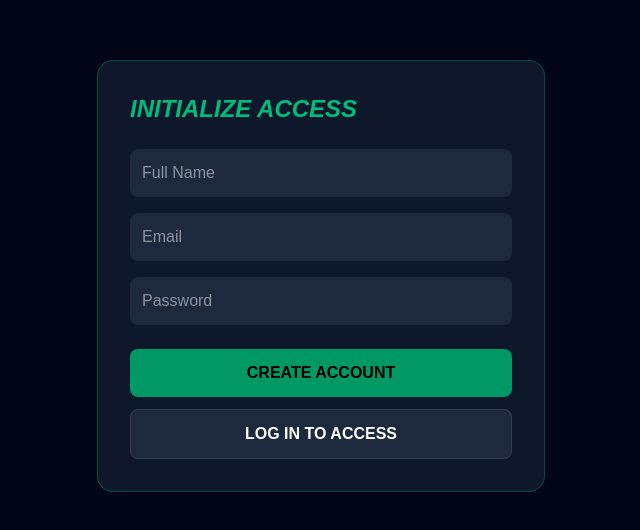
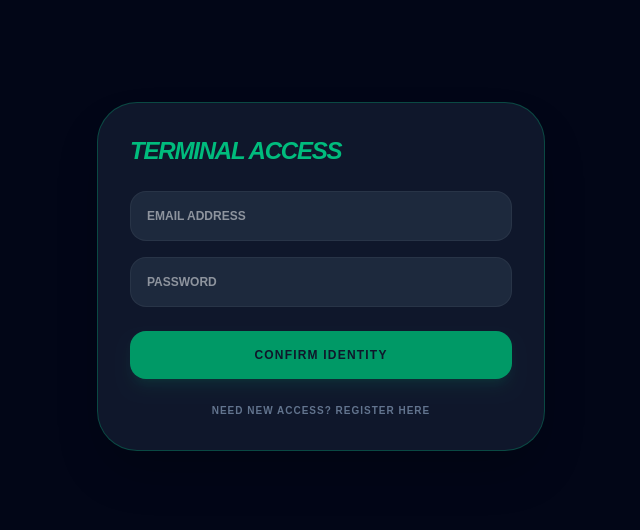
Before and after one commit to Ultza/forest-guard-dashboard, a Next.js app: page /login in a window 1280 px wide. Shown: the part 124-654 px from the top of the page, without its empty margins (319-959 px from the left). Built offline with nearby package versions, Linux system fonts and the light colour scheme; no server answers.

Commit message:
Fix login page with toggle mode

```diff
--- a/app/login/page.tsx
+++ b/app/login/page.tsx
@@ -3,51 +3,58 @@ import { useState } from 'react'
 import { supabase } from '../../lib/supabase'
 
 export default function LoginPage() {
+  const [isRegister, setIsRegister] = useState(false); // State untuk tukar mode
   const [email, setEmail] = useState('')
   const [password, setPassword] = useState('')
   const [fullName, setFullName] = useState('')
 
-  const handleSignUp = async () => {
-    const { data, error } = await supabase.auth.signUp({
+  const handleAuth = async () => {
+    if (isRegister) {
+      // LOGIKA DAFTAR
+      const { error } = await supabase.auth.signUp({
         email,
         password,
         options: { data: { full_name: fullName } }
       })
       if (error) alert(error.message)
-    else alert("Cek email kamu untuk verifikasi atau langsung cek di Supabase!")
-  }
-
-  // Tambahkan fungsi Login ini di bawah fungsi handleSignUp
-const handleLogin = async () => {
-  const { data, error } = await supabase.auth.signInWithPassword({
+      else alert("Pendaftaran berhasil! Silakan login.")
+    } else {
+      // LOGIKA LOGIN
+      const { error } = await supabase.auth.signInWithPassword({
         email,
         password,
-  });
-
-  if (error) {
-    alert("Gagal Login: " + error.message);
-  } else {
-    alert("Berhasil Login sebagai " + email);
-    window.location.href = "/"; // Tendang user kembali ke halaman utama setelah login
+      })
+      if (error) alert("Gagal Login: " + error.message)
+      else window.location.href = "/";
     }
-};
+  }
 
   return (
     <div className="min-h-screen bg-[#020617] flex items-center justify-center p-4">
-      <div className="bg-slate-900 p-8 rounded-2xl border border-emerald-500/30 w-full max-w-md">
-        <h2 className="text-emerald-500 font-black text-2xl mb-6 italic">INITIALIZE ACCESS</h2>
-        <input type="text" placeholder="Full Name" className="w-full mb-4 p-3 bg-slate-800 rounded-lg text-white"
+      <div className="bg-slate-900 p-8 rounded-[2.5rem] border border-emerald-500/30 w-full max-w-md shadow-2xl">
+        <h2 className="text-emerald-500 font-black text-2xl mb-6 italic tracking-tighter">
+          {isRegister ? "CREATE AGENT ID" : "TERMINAL ACCESS"}
+        </h2>
+
+        {isRegister && (
+          <input type="text" placeholder="FULL NAME" className="w-full mb-4 p-4 bg-slate-800 rounded-2xl text-white text-xs font-bold outline-none border border-white/5 focus:border-emerald-500"
             onChange={(e) => setFullName(e.target.value)} />
-        <input type="email" placeholder="Email" className="w-full mb-4 p-3 bg-slate-800 rounded-lg text-white"
+        )}
+
+        <input type="email" placeholder="EMAIL ADDRESS" className="w-full mb-4 p-4 bg-slate-800 rounded-2xl text-white text-xs font-bold outline-none border border-white/5 focus:border-emerald-500"
           onChange={(e) => setEmail(e.target.value)} />
-        <input type="password" placeholder="Password" className="w-full mb-6 p-3 bg-slate-800 rounded-lg text-white"
+
+        <input type="password" placeholder="PASSWORD" className="w-full mb-6 p-4 bg-slate-800 rounded-2xl text-white text-xs font-bold outline-none border border-white/5 focus:border-emerald-500"
           onChange={(e) => setPassword(e.target.value)} />
-        <button onClick={handleSignUp} className="w-full bg-emerald-600 hover:bg-emerald-500 text-black font-black p-3 rounded-lg transition-all">
-          CREATE ACCOUNT
+
+        <button onClick={handleAuth} className="w-full bg-emerald-600 hover:bg-emerald-500 text-slate-900 font-black p-4 rounded-2xl transition-all shadow-lg shadow-emerald-500/10 uppercase tracking-widest text-xs">
+          {isRegister ? "Initialize Account" : "Confirm Identity"}
         </button>
-        <button onClick={handleLogin} className="w-full mt-3 bg-slate-800 hover:bg-slate-700 text-white font-bold p-3 rounded-lg transition-all border border-white/10">
-  LOG IN TO ACCESS
-</button>
+
+        <p className="text-center mt-6 text-[10px] font-bold text-slate-500 uppercase tracking-widest cursor-pointer hover:text-emerald-400 transition-colors"
+           onClick={() => setIsRegister(!isRegister)}>
+          {isRegister ? "Already have access? Login here" : "Need new access? Register here"}
+        </p>
       </div>
     </div>
   )
```
Lines whose indentation alone changed are shown as unchanged.
